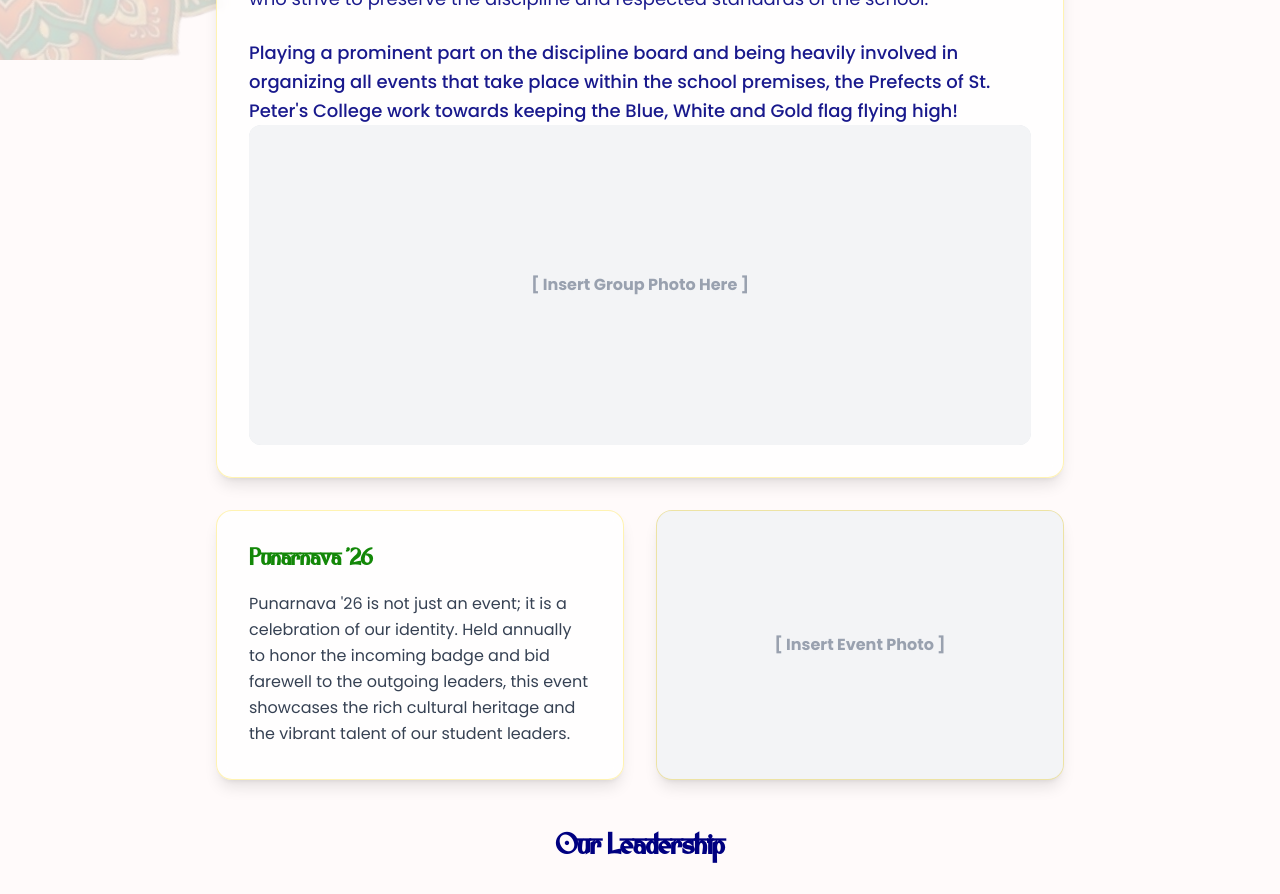
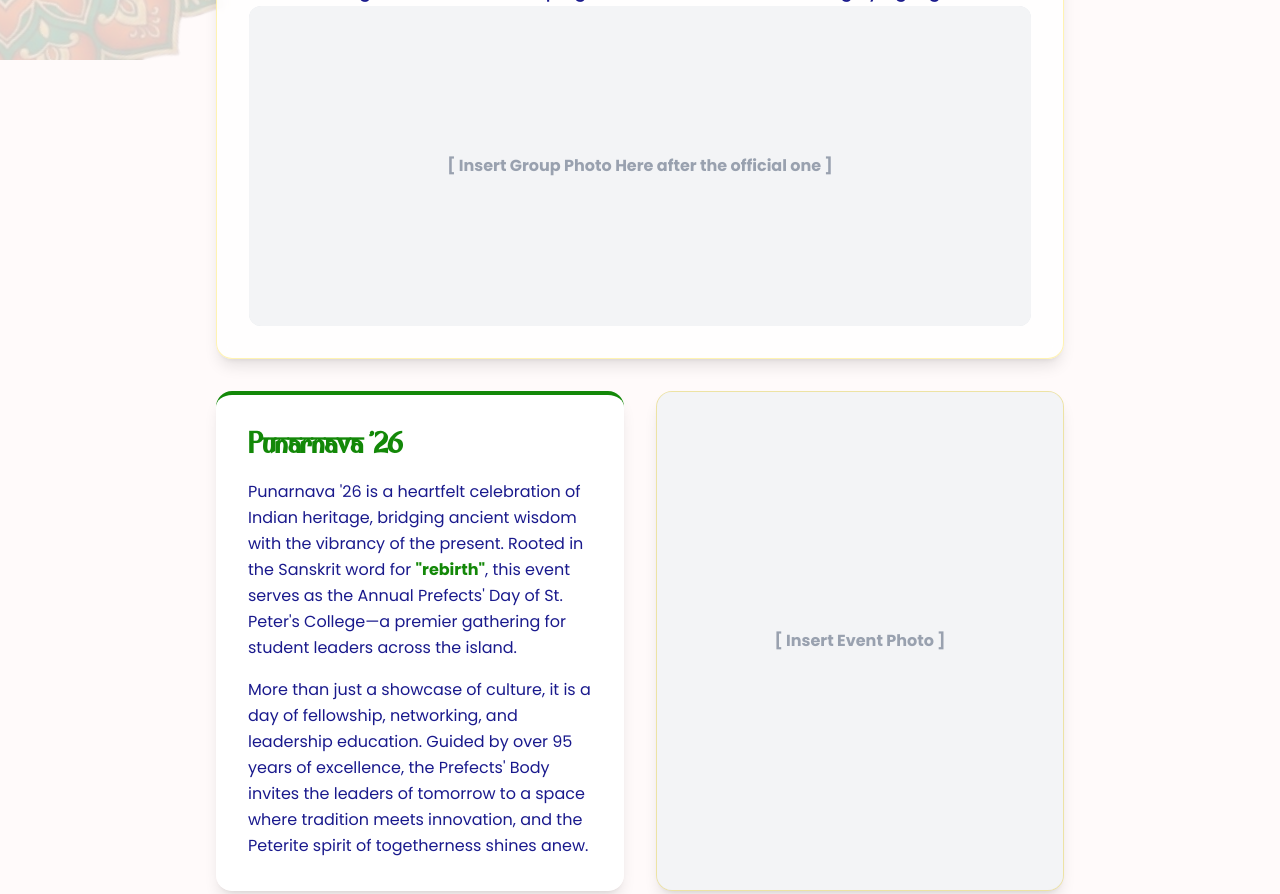
Before and after one commit to OnithaPerera/MemoryWall, a Next.js app in the folder punarnava-memory-wall/: page /about in a window 1280 px wide. Shown: the part 740-1634 px from the top of the page. Built offline with nearby package versions, Linux system fonts and the light colour scheme.

Commit message:
Cleanup about page

```diff
--- a/punarnava-memory-wall/app/about/page.tsx
+++ b/punarnava-memory-wall/app/about/page.tsx
@@ -34,20 +34,13 @@ export default function AboutPage() {
           and respected standards of the school.
         </p>
 
-        {/* Paragraph 2: Role */}
-        <p className="text-deepBlue/90 leading-relaxed mb-8 text-lg">
-          The Prefects' Body of St. Peter's College, Colombo 04, is a prominent part of the
-          discipline board and plays a major role in every event conducted within the school premises.
-        </p>
 
-        {/* Paragraph 3: Legacy */}
         <p className="text-deepBlue/90 leading-relaxed mb-6 text-lg">
           With a legacy of over 95 years, the Prefects' Body of St. Peter's College has established
           itself as a jewel among student leaders, continuing to give an opportunity to students who
           strive to preserve the discipline and respected standards of the school.
         </p>
 
-        {/* Paragraph 4: Closing */}
         <p className="text-deepBlue/90 leading-relaxed text-lg font-medium">
           Playing a prominent part on the discipline board and being heavily involved in organizing
           all events that take place within the school premises, the Prefects of St. Peter's College
@@ -58,9 +51,9 @@ export default function AboutPage() {
         <div className="relative w-full h-64 md:h-80 bg-gray-200 rounded-xl overflow-hidden group">
             {/* REPLACE src with your actual image later */}
             <div className="absolute inset-0 flex items-center justify-center text-gray-400 font-bold bg-gray-100">
-                [ Insert Group Photo Here ]
+                [ Insert Group Photo Here after the official one ]
             </div>
-            {/* Example if you have an image:
+            {/*
             <Image src="/history.jpg" alt="History" fill className="object-cover" />
             */}
         </div>
@@ -68,12 +61,18 @@ export default function AboutPage() {
 
       {/* Content Block 2: Event Info */}
       <section className="grid md:grid-cols-2 gap-8 mb-12">
-        <div className="bg-white/80 backdrop-blur-sm p-8 rounded-2xl shadow-lg border border-gold/30">
-            <h2 className="text-2xl font-heading font-bold text-emerald mb-4">Punarnava '26</h2>
-            <p className="text-gray-700 leading-relaxed">
-              Punarnava '26 is not just an event; it is a celebration of our identity.
-              Held annually to honor the incoming badge and bid farewell to the outgoing leaders,
-              this event showcases the rich cultural heritage and the vibrant talent of our student leaders.
+        <div className="bg-white/90 backdrop-blur-md p-8 rounded-2xl shadow-lg border-t-4 border-emerald h-full flex flex-col justify-center">
+            <h2 className="text-3xl font-heading font-bold text-emerald mb-4">Punarnava '26</h2>
+            <p className="text-deepBlue/90 leading-relaxed mb-4">
+              Punarnava '26 is a heartfelt celebration of Indian heritage, bridging ancient wisdom with the vibrancy of the present.
+              Rooted in the Sanskrit word for <span className="font-bold text-emerald">"rebirth"</span>, this event serves as the
+              Annual Prefects' Day of St. Peter's College—a premier gathering for student leaders across the island.
+            </p>
+
+            <p className="text-deepBlue/90 leading-relaxed">
+              More than just a showcase of culture, it is a day of fellowship, networking, and leadership education.
+              Guided by over 95 years of excellence, the Prefects' Body invites the leaders of tomorrow to a space
+              where tradition meets innovation, and the Peterite spirit of togetherness shines anew.
             </p>
         </div>
 
```
